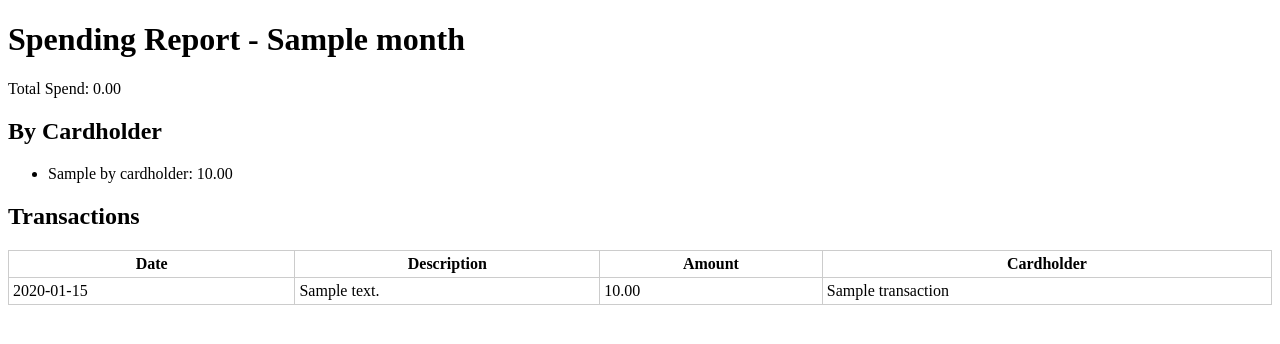
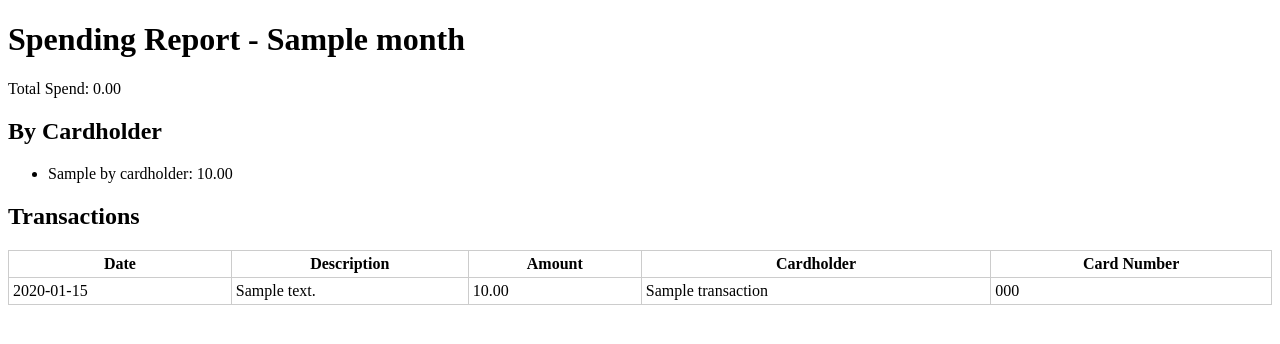
Before and after one commit to Mahmoudthoughts/PersonalBanking, a Flask app: template backend/app/templates/report.html in a window 1280 px wide. Shown: the top 344 px of the page. Run offline with Flask 3, Linux system fonts and the light colour scheme; tables that the repository leaves empty hold one stand-in row (values such as "Sample post"); the template is opened without the code that fills it: values that come from a table or form of the project are taken from there, most other values are stand-ins (such as "Sample title", 1, 10 or a date in 2020).

Commit message:
Show card numbers in reports

```diff
--- a/backend/app/routes/reports.py
+++ b/backend/app/routes/reports.py
@@ -65,13 +65,14 @@ def monthly_report(month: str):
         for name, amount in by_cardholder.items():
             story.append(Paragraph(f"{name}: {amount:.2f}", styles['Normal']))
         story.append(Spacer(1, 12))
-        data = [['Date', 'Description', 'Amount', 'Cardholder']]
+        data = [['Date', 'Description', 'Amount', 'Cardholder', 'Card Number']]
         for t in transactions:
             data.append([
                 str(t.transaction_date),
                 t.description,
                 str(t.total_amount or 0),
-                t.cardholder_name
+                t.cardholder_name,
+                t.card_number or ''
             ])
         table = Table(data, repeatRows=1)
         table.setStyle(TableStyle([
--- a/backend/app/templates/report.html
+++ b/backend/app/templates/report.html
@@ -20,7 +20,7 @@
     <h2>Transactions</h2>
     <table>
         <thead>
-            <tr><th>Date</th><th>Description</th><th>Amount</th><th>Cardholder</th></tr>
+            <tr><th>Date</th><th>Description</th><th>Amount</th><th>Cardholder</th><th>Card Number</th></tr>
         </thead>
         <tbody>
         {% for tx in transactions %}
@@ -29,6 +29,7 @@
                 <td>{{ tx.description }}</td>
                 <td>{{ tx.total_amount or 0 }}</td>
                 <td>{{ tx.cardholder_name }}</td>
+                <td>{{ tx.card_number }}</td>
             </tr>
         {% endfor %}
         </tbody>
```
